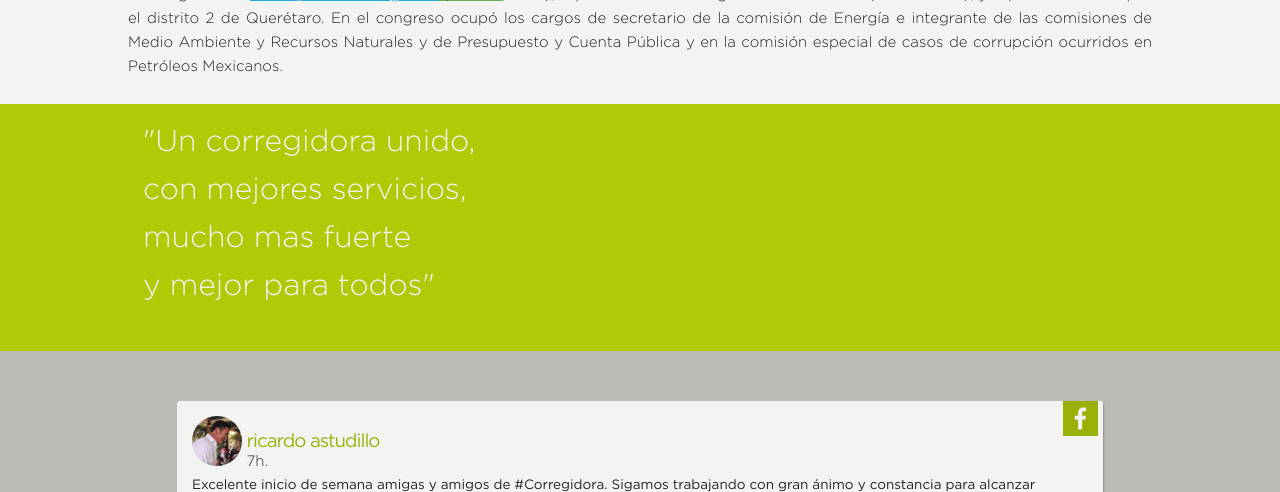
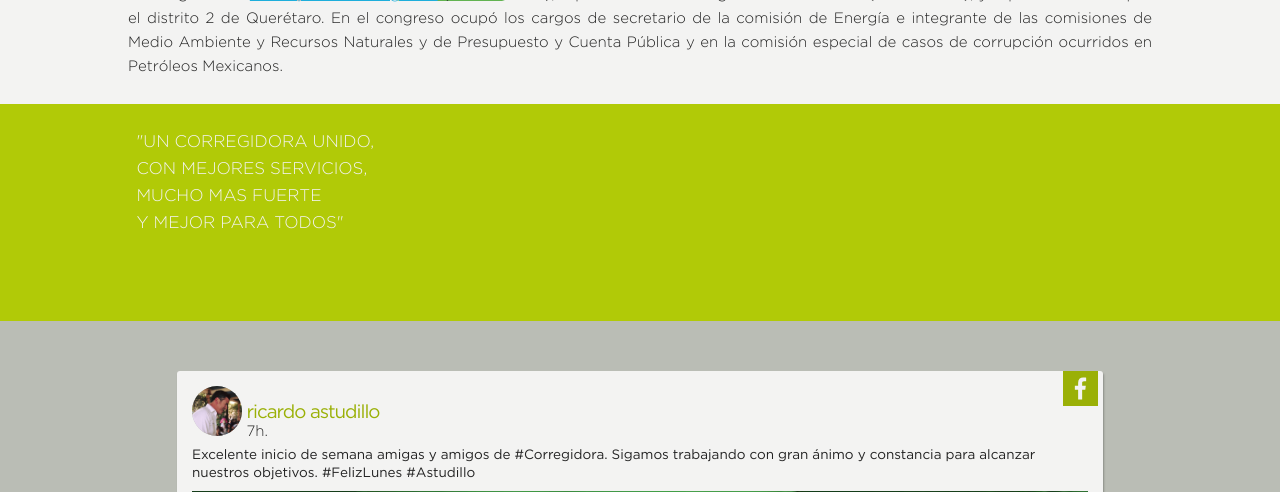
Before and after one commit to wm4agency/ricardoastudillo, a PHP site: page / in a window 1280 px wide. Shown: the part 857-1349 px from the top of the page. Run offline with PHP 8.4, Linux system fonts and the light colour scheme.

Commit message:
intro blockquote further styiling

```diff
--- a/css/base.css
+++ b/css/base.css
@@ -1323,10 +1323,13 @@ section#intro {
   section#intro blockquote {
     width: 100%;
     background-color: #b1ca07;
-    font-size: 2em;
+    font-size: 1.125em;
     color: #f3f3f2;
     padding: .5em;
-    margin: 0; }
+    margin: 0;
+    text-transform: uppercase; }
+    section#intro blockquote p {
+      padding: 1em 0 3em 0; }
 
 section#comunidades {
   background-color: #babdb5;
--- a/scss/content/_s_intro.scss
+++ b/scss/content/_s_intro.scss
@@ -5,9 +5,12 @@ section#intro{
   blockquote{
     width: 100%;
     background-color: $a_green;
-    font-size: 2em;
+    font-size: 1.125em;
     color: $w;
     padding: .5em;
     margin: 0;
+    text-transform: uppercase;
+
+    p{padding: 1em 0 3em 0;}
     }
 }
```
Also changed, not shown: 1 other file.
